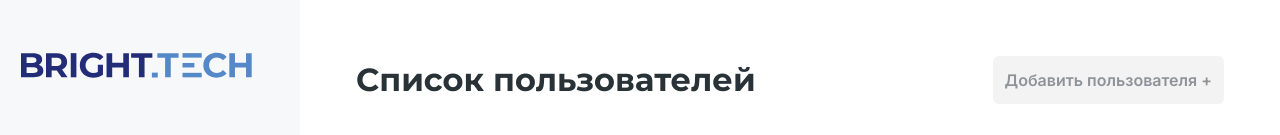
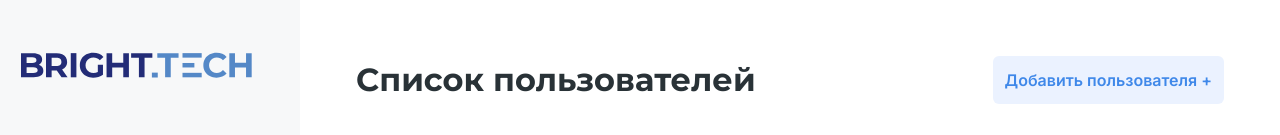
Before and after one commit to Rybik52/BrightWay-frontend, a React (Vite) app: page /users in a window 1280 px wide. Shown: the top 135 px of the page. Built offline with nearby package versions, Linux system fonts and the light colour scheme; no server answers.

Commit message:
Hide same preference

```diff
--- a/src/components/Tables/Users/index.tsx
+++ b/src/components/Tables/Users/index.tsx
@@ -21,7 +21,7 @@ const Index = () => {
 		<tr key={item.id}>
 			<td>{item.fullName}</td>
 			<td>{item.username}</td>
-			<td>ООО «Название компании»</td>
+			<td>{item.organizations[0]?.title}</td>
 			<td>-</td>
 			<td>
 				<Button variant="contained" style={{ fontWeight: "normal" }}>
--- a/src/pages/LoginPage/LoginForm.tsx
+++ b/src/pages/LoginPage/LoginForm.tsx
@@ -30,7 +30,7 @@ const LoginForm: FC<LoginFormProps> = ({ toggleForm }) => {
 
 	const onSubmit: SubmitHandler<IFormInput> = (data) => {
 		// TODO: Добавить логику для обработки входа пользователя
-		login(data);
+		// login(data);
 		navigate("/");
 	};
 
--- a/src/pages/UsersPage/index.tsx
+++ b/src/pages/UsersPage/index.tsx
@@ -15,7 +15,7 @@ const Index = () => {
 				<h1>Список пользователей</h1>
 				<Button
 					onClick={() => setShowModal(!showModal)}
-					disabled={isLoading || isError}
+					// disabled={isLoading || isError}
 					variant="light"
 				>
 					Добавить пользователя +
```
